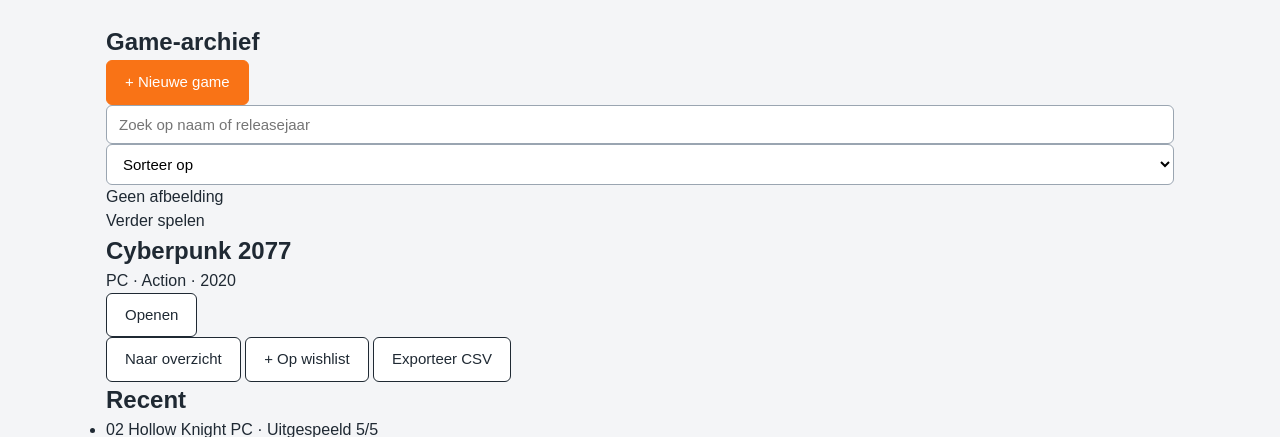
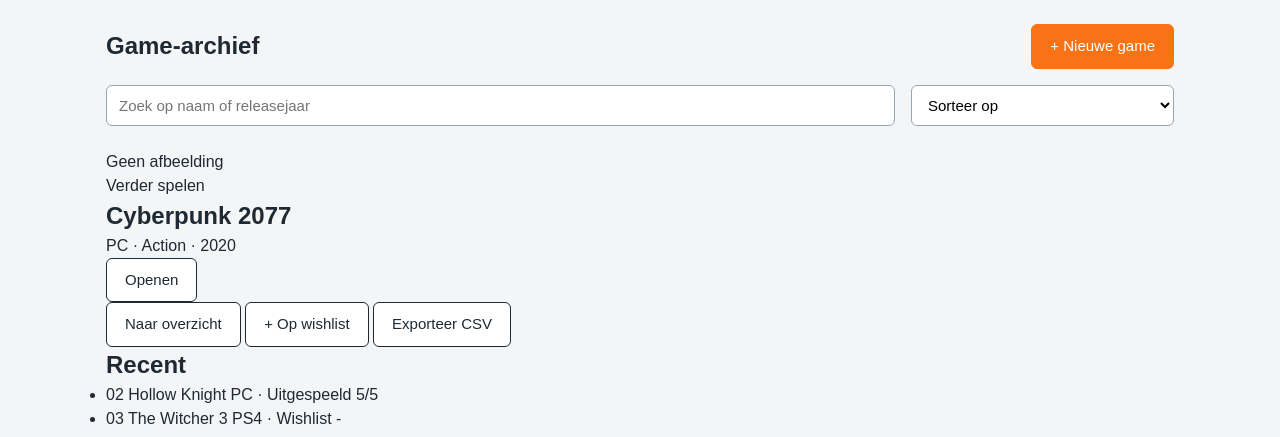
Before and after one commit to SkalitzBlacksmith/GameSpark, a PHP site: page / in a window 1280 px wide. Shown: the part 68-505 px from the top of the page. Run offline with PHP 8.4, Linux system fonts and the light colour scheme.

Commit message:
Added page title + search bar layout

```diff
--- a/public_html/css/style.css
+++ b/public_html/css/style.css
@@ -108,3 +108,18 @@ label {
     font-weight: bold;
     font-size: 14px;
 }
+
+.pagina-kop {
+    display: flex;
+    justify-content: space-between;
+    align-items: center;
+    gap: 16px;
+    margin-bottom: 16px;
+}
+
+.zoekbalk {
+    display: grid;
+    grid-template-columns: 3fr 1fr;
+    gap: 16px;
+    margin-bottom: 24px;
+}
```
